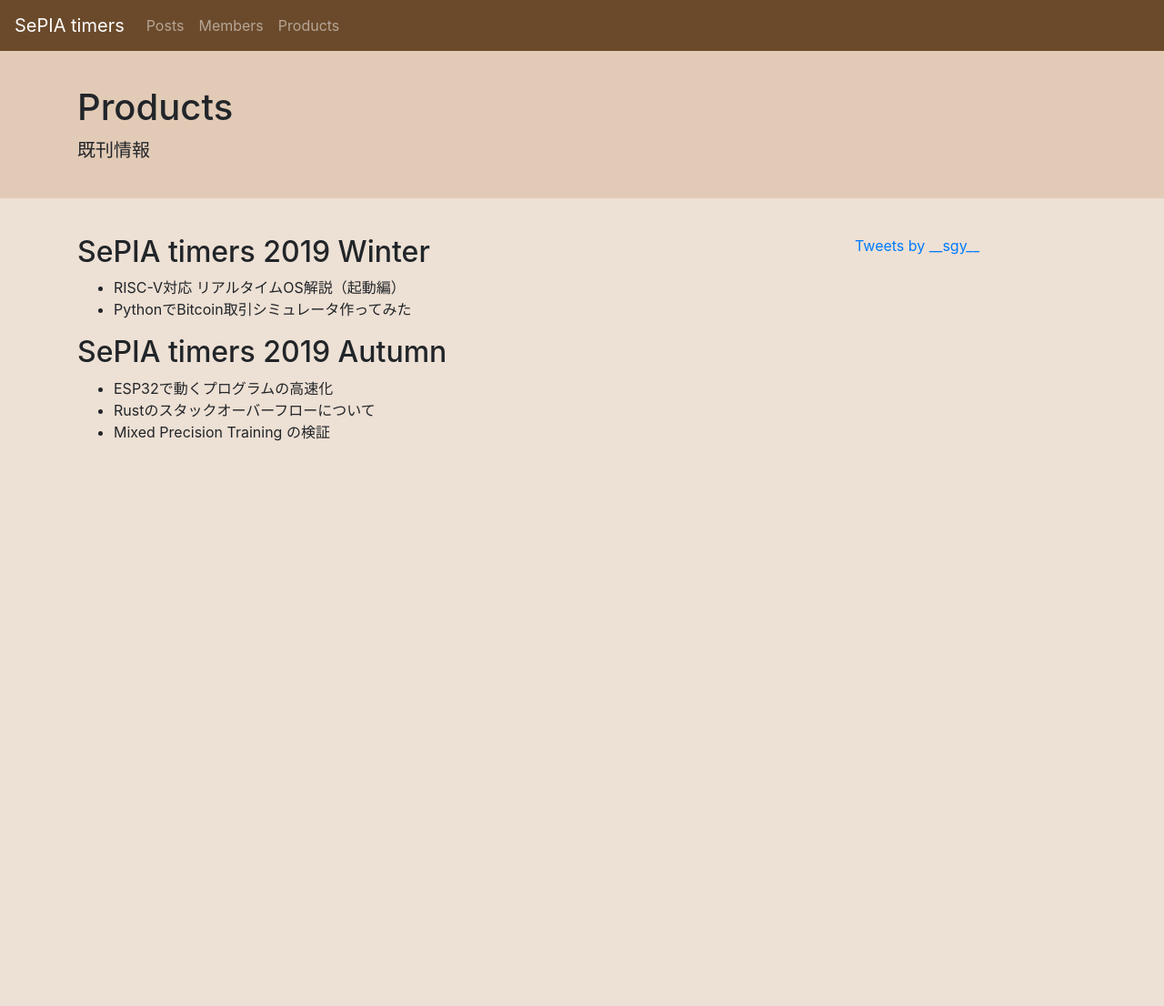
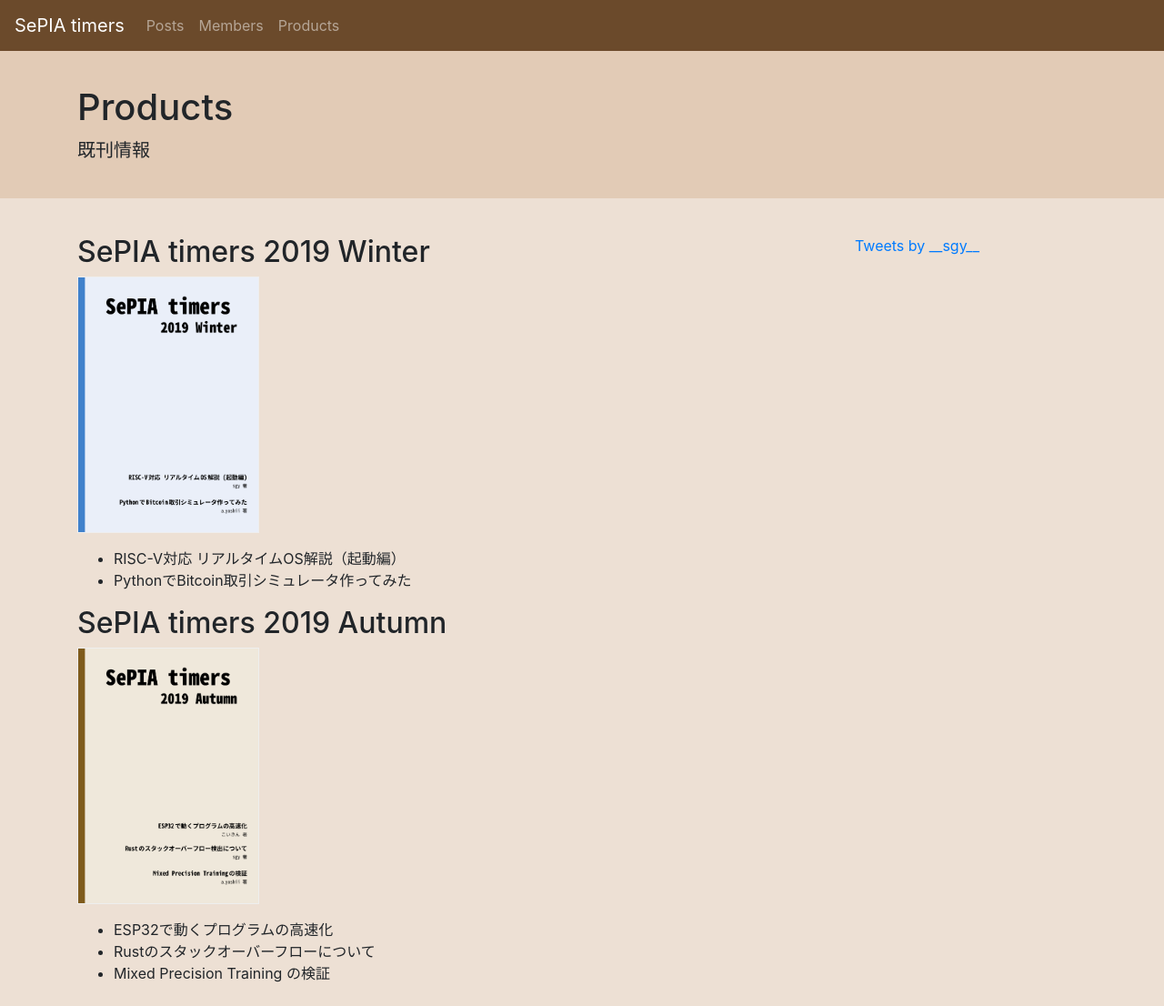
Before and after one commit to SePIAtimers/SePIAtimers.github.io, a Jekyll site: the page built from products.markdown, in a window 1280 px wide. Shown: the whole page at 91% size. Built offline with Jekyll 4.4.1, drawn with Linux system fonts in a browser that asks for light colours; comment, search, counter and statistics services are not loaded; before the commit the page ends 900 px from its top, so only the background shows below that.

Commit message:
既刊情報に画像を追加しました

```diff
--- a/css/custom/includes/_custom.scss
+++ b/css/custom/includes/_custom.scss
@@ -7,3 +7,8 @@
     top: 50%;
     transform: translateY(-50%)
 }
+
+img {
+    max-width: 100%;
+    border: 1px solid #eee;
+}
--- a/products.markdown
+++ b/products.markdown
@@ -6,10 +6,12 @@
 ---
 
 ## SePIA timers 2019 Winter
+<img src="{{site.baseurl}}/images/2019_winter_cover.png" width="200">
 - RISC-V対応 リアルタイムOS解説（起動編）
 - PythonでBitcoin取引シミュレータ作ってみた
 
 ## SePIA timers 2019 Autumn
+<img src="{{site.baseurl}}/images/2019_autumn_cover.png" width="200">
 - ESP32で動くプログラムの高速化
 - Rustのスタックオーバーフローについて
 - Mixed Precision Training の検証
```
Also changed, not shown: images/2019_autumn_cover.png (added), images/2019_winter_cover.png (added).
